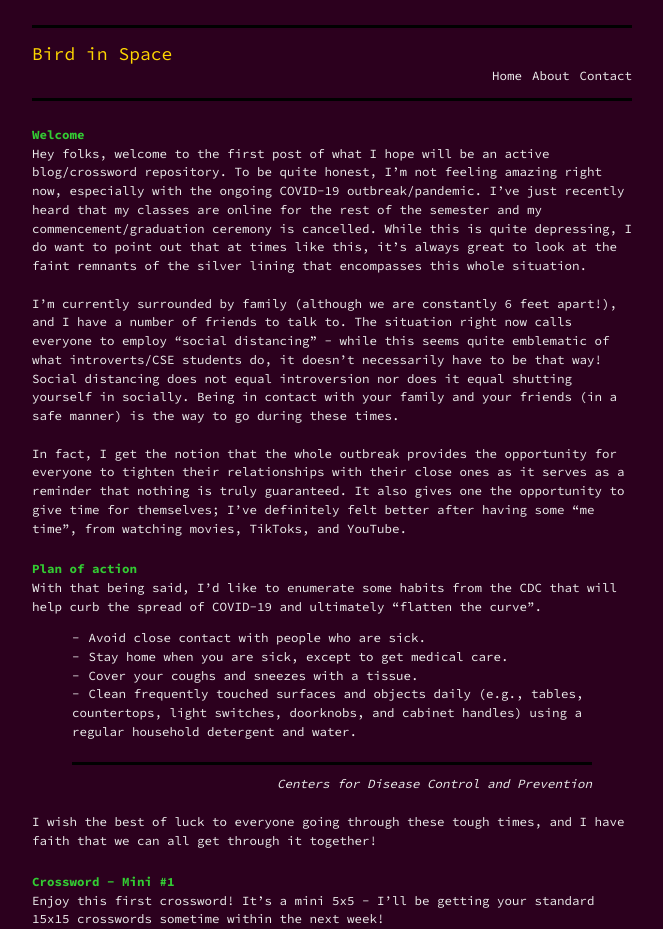
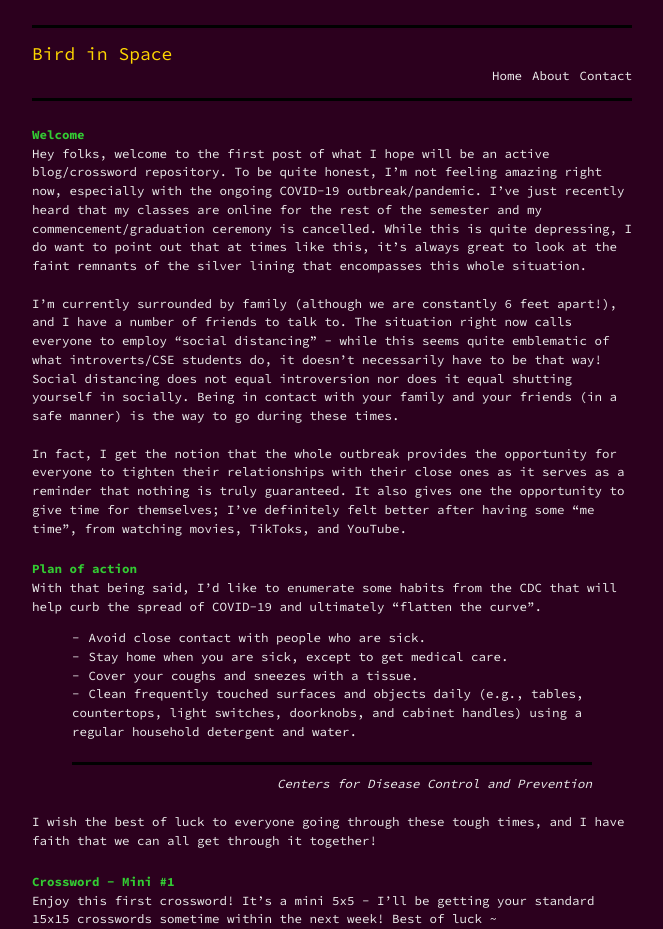
Before and after one commit to briankal99/birdinspace, a Jekyll site: the page built from _posts/2020-03-16-current-state-of-affairs.markdown, in a window 1280 px wide. Shown: the top 929 px of the page, without its empty margins (308-971 px from the left). Built offline with Jekyll 4.4.1, drawn with Linux system fonts in a browser that asks for light colours; grey boxes are pictures that could not be loaded.

Commit message:
second post

```diff
--- a/_posts/2020-03-06-current-state-of-affairs.markdown
+++ b/_posts/2020-03-16-current-state-of-affairs.markdown
@@ -28,5 +28,5 @@ With that being said, I'd like to enumerate some habits from the CDC that will h
 I wish the best of luck to everyone going through these tough times, and I have faith that we can all get through it together!
 
 # Crossword - Mini #1
-Enjoy this first crossword! It's a mini 5x5 - I'll be getting your standard 15x15 crosswords sometime within the next week!
+Enjoy this first crossword! It's a mini 5x5 - I'll be getting your standard 15x15 crosswords sometime within the next week! Best of luck ~
 <iframe height="700" width="100%" allowfullscreen="true" style="border:none;width: 100% !important;position: static;display: block !important;margin: 0 !important;"  name="9da692af27ca629851be77d10fca022372b97bbd031e61a32339330ba016c4b9" src="https://amuselabs.com/pmm/crossword?id=3d07e8c1&set=9da692af27ca629851be77d10fca022372b97bbd031e61a32339330ba016c4b9&embed=1&compact=1&maxCols=2"></iframe>
```
Also changed, not shown: _posts/2020-03-17-passing-time.markdown (added, +16 -0 lines).
